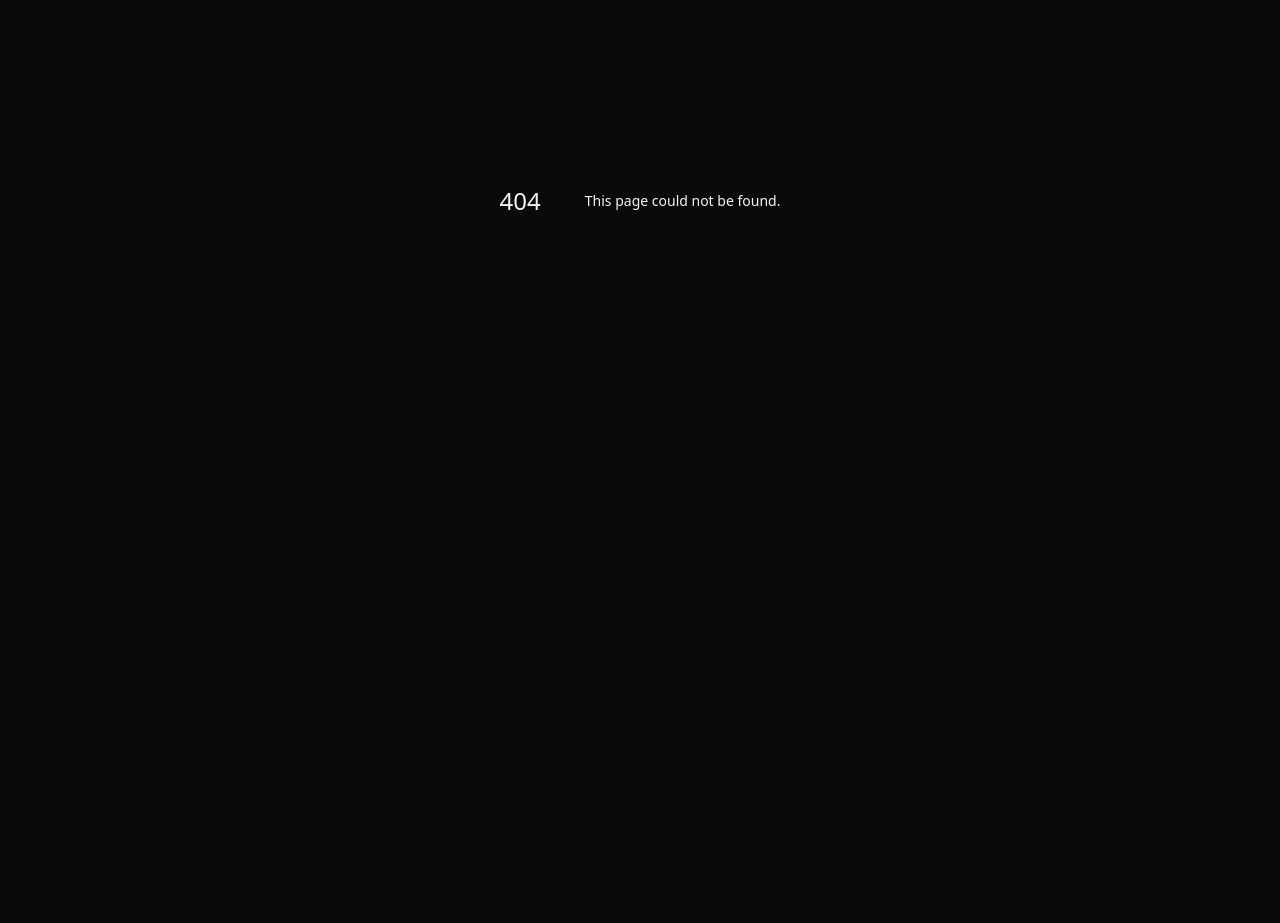
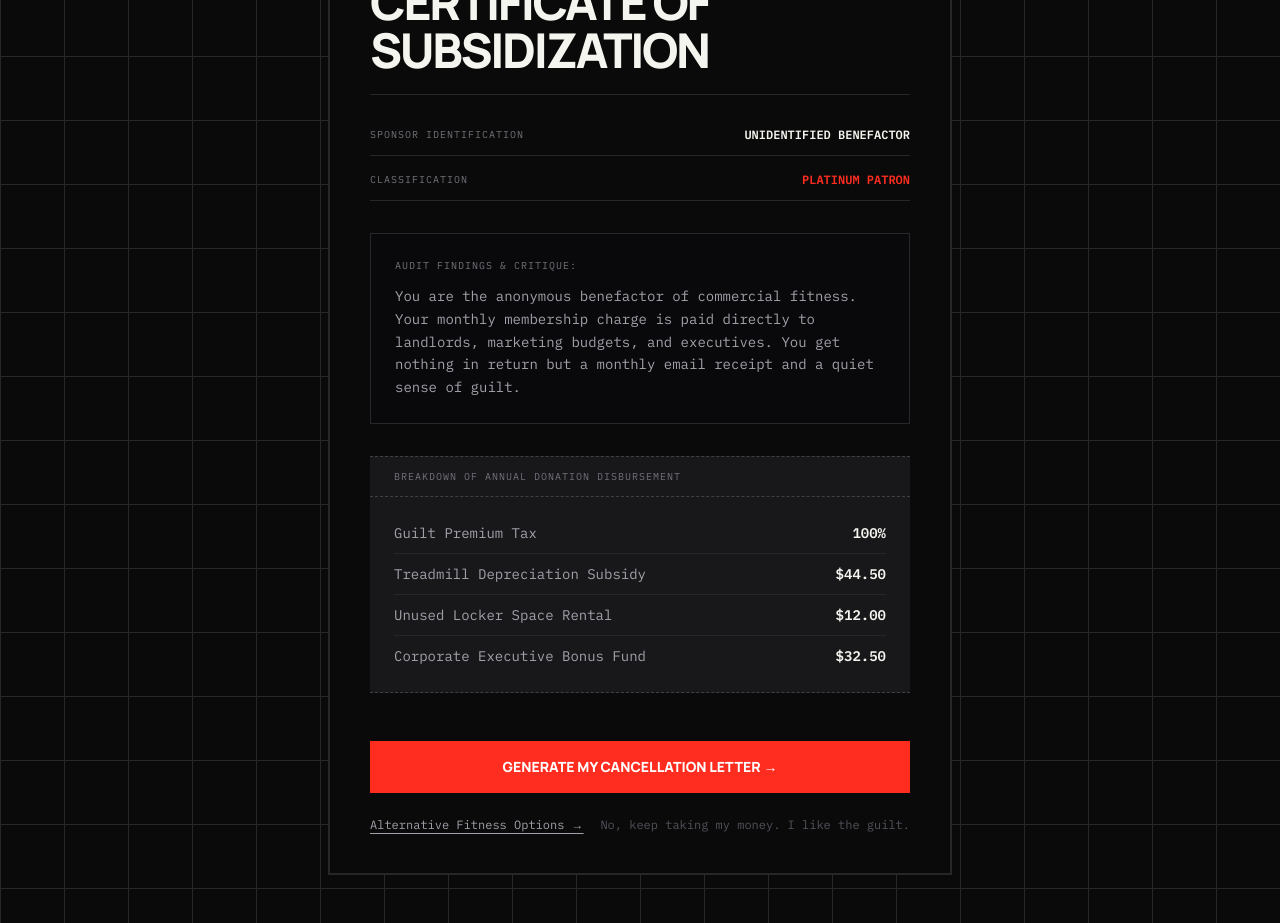
Before and after one commit to kalokmishra/Gymornot, a Next.js app: page /giving-free-money in a window 1280 px wide. Before the commit this address had no page. Shown: the part 200-1123 px from the top of the page. Before the commit the page ends 800 px from the top, so only its background shows below. Built offline with nearby package versions, Linux system fonts and the light colour scheme.

Commit message:
feat: add /giving-free-money roast audit route and link from dashboard

```diff
--- a/app/dashboard/page.tsx
+++ b/app/dashboard/page.tsx
@@ -305,7 +305,7 @@ export default function DashboardPage() {
                   ESCAPE THE TRAP →
                 </Link>
                 <Link
-                  href="/dont-wanna-gym"
+                  href="/giving-free-money"
                   className="font-mono text-xs text-zinc-600 hover:text-zinc-400 underline underline-offset-4 transition-colors text-center"
                 >
                   No thanks, I prefer giving corporate gym chains free money.
--- /dev/null
+++ b/app/giving-free-money/page.tsx
@@ -0,0 +1,166 @@
+"use client";
+
+import { useEffect, useMemo, useState } from "react";
+import Link from "next/link";
+import { computeArchetype } from "../../lib/quiz";
+
+export default function GivingFreeMoneyPage() {
+  const [email, setEmail] = useState<string | null>(null);
+  const [gymScore, setGymScore] = useState(0);
+  const [homeScore, setHomeScore] = useState(0);
+  const [boutiqueScore, setBoutiqueScore] = useState(0);
+  const [couchScore, setCouchScore] = useState(0);
+  const [hydrated, setHydrated] = useState(false);
+
+  useEffect(() => {
+    setHydrated(true);
+    const storedEmail = window.localStorage.getItem("gymornot_email");
+    const storedGym = window.localStorage.getItem("gymornot_gymScore");
+    const storedHome = window.localStorage.getItem("gymornot_homeScore");
+    const storedBoutique = window.localStorage.getItem("gymornot_boutiqueScore");
+    const storedCouch = window.localStorage.getItem("gymornot_couchScore");
+
+    setEmail(storedEmail);
+    setGymScore(storedGym ? Number(storedGym) : 0);
+    setHomeScore(storedHome ? Number(storedHome) : 0);
+    setBoutiqueScore(storedBoutique ? Number(storedBoutique) : 0);
+    setCouchScore(storedCouch ? Number(storedCouch) : 0);
+  }, []);
+
+  const totalScore = gymScore + homeScore + boutiqueScore + couchScore || 1;
+  const hasVerdict = hydrated && totalScore > 1;
+
+  const archetype = useMemo(() => {
+    if (!hasVerdict) return null;
+    return computeArchetype(gymScore, homeScore, boutiqueScore, couchScore);
+  }, [hasVerdict, gymScore, homeScore, boutiqueScore, couchScore]);
+
+  // Generate personalized audit roasts
+  const auditRoast = useMemo(() => {
+    if (!archetype) {
+      return "You are the anonymous benefactor of commercial fitness. Your monthly membership charge is paid directly to landlords, marketing budgets, and executives. You get nothing in return but a monthly email receipt and a quiet sense of guilt.";
+    }
+
+    switch (archetype.id) {
+      case "january-idealist":
+        return "You are the cornerstone of commercial fitness economics. You pay $20-$100 every single month to buy the temporary illusion of self-improvement. Gyms literally build their entire business model assuming you will never show up and wear out the equipment. You are their most profitable sponsor.";
+      case "closet-athlete":
+        return "You pay for commercial gym memberships out of sheer guilt while doing pushups next to your bed. You are paying for eucalyptus towels you'll never touch and showers you'll never stand in. You are literally subsidizing the social gym-goers you are trying to avoid.";
+      case "smoothie-socialite":
+        return "You are subsidizing a juice bar and a premium locker room. You pay peak rates to attend one class a month and spend $16 on a post-workout recovery shake. Your membership fees are essentially a brand sponsorship.";
+      case "gym-crusader":
+        return "Even you, the dedicated lifter, are paying a premium to stand in line for the squat rack while commercial chains use your membership fee to build 10 new branches. You are funding your own competition.";
+      default:
+        return "You are the anonymous benefactor of commercial fitness. Your monthly fee is paid directly to landlords and marketing budgets.";
+    }
+  }, [archetype]);
+
+  return (
+    <main
+      className="min-h-screen bg-void text-ink font-body selection:bg-brand-lime selection:text-void"
+      style={{
+        backgroundImage:
+          "linear-gradient(to right, #27272a 1px, transparent 1px), linear-gradient(to bottom, #27272a 1px, transparent 1px)",
+        backgroundSize: "4rem 4rem",
+      }}
+    >
+      {/* HEADER */}
+      <header className="border-b border-hairline bg-void sticky top-0 z-50 px-6 py-4">
+        <div className="max-w-6xl mx-auto flex justify-between items-center">
+          <Link href="/" className="font-display font-black text-2xl text-brand-lime tracking-tight hover:opacity-80 transition-opacity">
+            GymOrNot<span className="text-brand-red">.</span>
+          </Link>
+          <Link href="/quiz" className="font-mono text-xs text-zinc-400 hover:text-brand-lime transition-colors tracking-wider">
+            Retake Quiz →
+          </Link>
+        </div>
+      </header>
+
+      <div className="mx-auto max-w-2xl px-6 py-12">
+        <div className="border-2 border-zinc-800 bg-void rounded-none p-6 sm:p-10 space-y-8">
+
+          {/* Certificate Header */}
+          <div className="border-b border-zinc-800 pb-5">
+            <p className="font-mono text-[10px] text-brand-red uppercase tracking-widest mb-2">
+              // SPONSORSHIP STATUS //
+            </p>
+            <h1 className="font-display font-black text-3xl sm:text-5xl uppercase tracking-tighter leading-none text-ink">
+              CERTIFICATE OF SUBSIDIZATION
+            </h1>
+          </div>
+
+          {/* Audit Details */}
+          <div className="space-y-4">
+            <div className="flex flex-col sm:flex-row justify-between border-b border-zinc-800 pb-3">
+              <span className="font-mono text-[10px] text-zinc-500 uppercase tracking-widest">SPONSOR IDENTIFICATION</span>
+              <span className="font-mono text-xs text-ink font-bold">{email ?? "UNIDENTIFIED BENEFACTOR"}</span>
+            </div>
+            <div className="flex flex-col sm:flex-row justify-between border-b border-zinc-800 pb-3">
+              <span className="font-mono text-[10px] text-zinc-500 uppercase tracking-widest">CLASSIFICATION</span>
+              <span className="font-mono text-xs text-brand-red font-bold uppercase">{archetype?.name ?? "PLATINUM PATRON"}</span>
+            </div>
+          </div>
+
+          {/* Sardonical Critique */}
+          <div className="bg-zinc-950 p-6 border border-zinc-800">
+            <p className="font-mono text-[10px] text-zinc-500 uppercase tracking-widest mb-3">
+              AUDIT FINDINGS & CRITIQUE:
+            </p>
+            <p className="font-mono text-sm text-zinc-400 leading-relaxed">
+              {auditRoast}
+            </p>
+          </div>
+
+          {/* Faux Ledger Invoice */}
+          <div className="border-t border-b border-dashed border-zinc-700 bg-zinc-900">
+            <div className="border-b border-dashed border-zinc-700 px-6 py-3">
+              <p className="font-mono text-[10px] text-zinc-500 tracking-widest uppercase">
+                BREAKDOWN OF ANNUAL DONATION DISBURSEMENT
+              </p>
+            </div>
+            <div className="px-6 py-4 space-y-0 divide-y divide-zinc-800">
+              {[
+                { label: "Guilt Premium Tax", value: "100%" },
+                { label: "Treadmill Depreciation Subsidy", value: "$44.50" },
+                { label: "Unused Locker Space Rental", value: "$12.00" },
+                { label: "Corporate Executive Bonus Fund", value: "$32.50" },
+              ].map((row, i) => (
+                <div key={i} className="flex justify-between items-baseline py-2.5">
+                  <span className="font-mono text-sm text-zinc-400">{row.label}</span>
+                  <span className="font-mono text-sm text-ink font-bold tabular-nums">{row.value}</span>
+                </div>
+              ))}
+            </div>
+          </div>
+
+          {/* Escape Actions */}
+          <div className="space-y-4 pt-4">
+            <Link
+              href="/dont-wanna-gym"
+              className="block bg-brand-red hover:bg-red-700 text-white font-display font-black text-center text-sm uppercase w-full px-8 py-4 rounded-none transition-colors"
+            >
+              GENERATE MY CANCELLATION LETTER →
+            </Link>
+
+            <div className="flex flex-col sm:flex-row justify-between items-center gap-4 text-center pt-2">
+              <Link
+                href="/dont-wanna-gym"
+                className="font-mono text-xs text-zinc-400 hover:text-brand-lime transition-colors underline underline-offset-4"
+              >
+                Alternative Fitness Options →
+              </Link>
+
+              <Link
+                href={hasVerdict ? "/dashboard" : "/"}
+                className="font-mono text-xs text-zinc-600 hover:text-zinc-400 transition-colors"
+              >
+                No, keep taking my money. I like the guilt.
+              </Link>
+            </div>
+          </div>
+
+        </div>
+      </div>
+    </main>
+  );
+}
```
